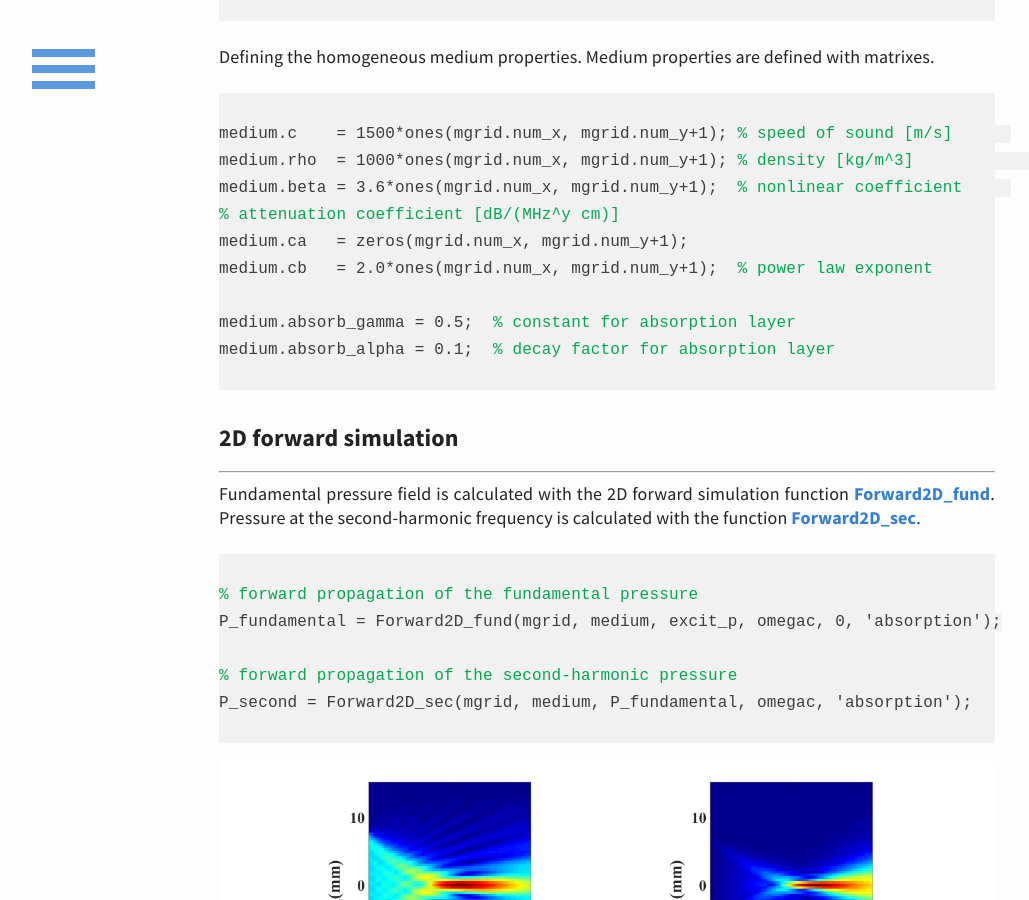
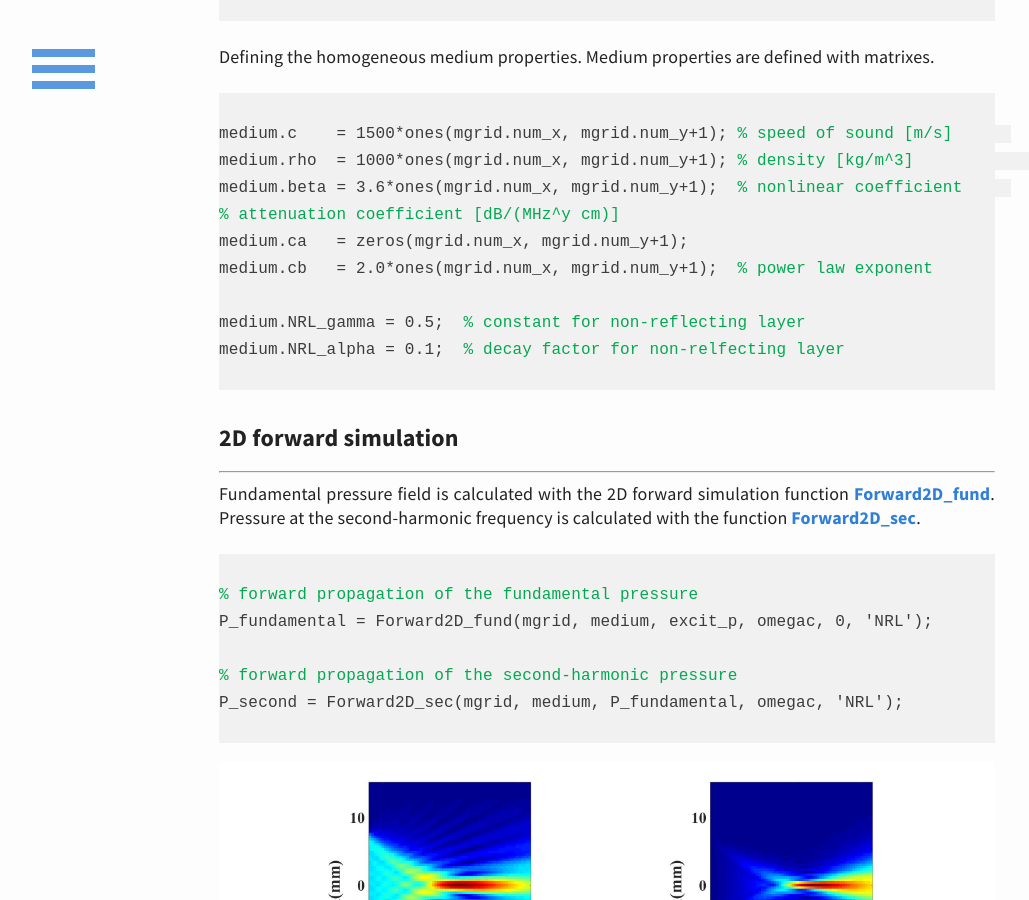
Before and after one commit to m-SOUND/mSOUND, a Jekyll site: the page built from _posts/2019-07-31-FSMDM_2D_homogeneous.html, in a window 1280 px wide and 900 px high, scrolled down 1163 px. Shown: the whole window, without its empty margins (33-1062 px from the left). Built offline with Jekyll 4.4.1, drawn with Linux system fonts in a browser that asks for light colours.

Commit message:
Update 2019-07-31-FSMDM_2D_homogeneous.html

```diff
--- a/_posts/2019-07-31-FSMDM_2D_homogeneous.html
+++ b/_posts/2019-07-31-FSMDM_2D_homogeneous.html
@@ -61,8 +61,8 @@ medium.beta = 3.6*ones(mgrid.num_x, mgrid.num_y+1);  <font color="#03a852">% non
 medium.ca   = zeros(mgrid.num_x, mgrid.num_y+1);
 medium.cb   = 2.0*ones(mgrid.num_x, mgrid.num_y+1);  <font color="#03a852">% power law exponent</font>
 
-medium.absorb_gamma = 0.5;  <font color="#03a852">% constant for absorption layer</font>
-medium.absorb_alpha = 0.1;  <font color="#03a852">% decay factor for absorption layer</font>
+medium.NRL_gamma = 0.5;  <font color="#03a852">% constant for non-reflecting layer</font>
+medium.NRL_alpha = 0.1;  <font color="#03a852">% decay factor for non-relfecting layer</font>
  </code></pre>
  </p>
 
@@ -75,10 +75,10 @@ Pressure at the second-harmonic frequency is calculated with the function <a hre
  <pre>
 <code>
 <font color="#03a852">% forward propagation of the fundamental pressure</font>
-P_fundamental = Forward2D_fund(mgrid, medium, excit_p, omegac, 0, 'absorption');
+P_fundamental = Forward2D_fund(mgrid, medium, excit_p, omegac, 0, 'NRL');
 
 <font color="#03a852">% forward propagation of the second-harmonic pressure</font>
-P_second = Forward2D_sec(mgrid, medium, P_fundamental, omegac, 'absorption');
+P_second = Forward2D_sec(mgrid, medium, P_fundamental, omegac, 'NRL');
 </code>
 </pre>
 <img src="/mSOUND/img/FSMDM_2D_homogeneous.jpg" alt="fundamental and the second-harmonic pressure field generated with the phased array">
```
